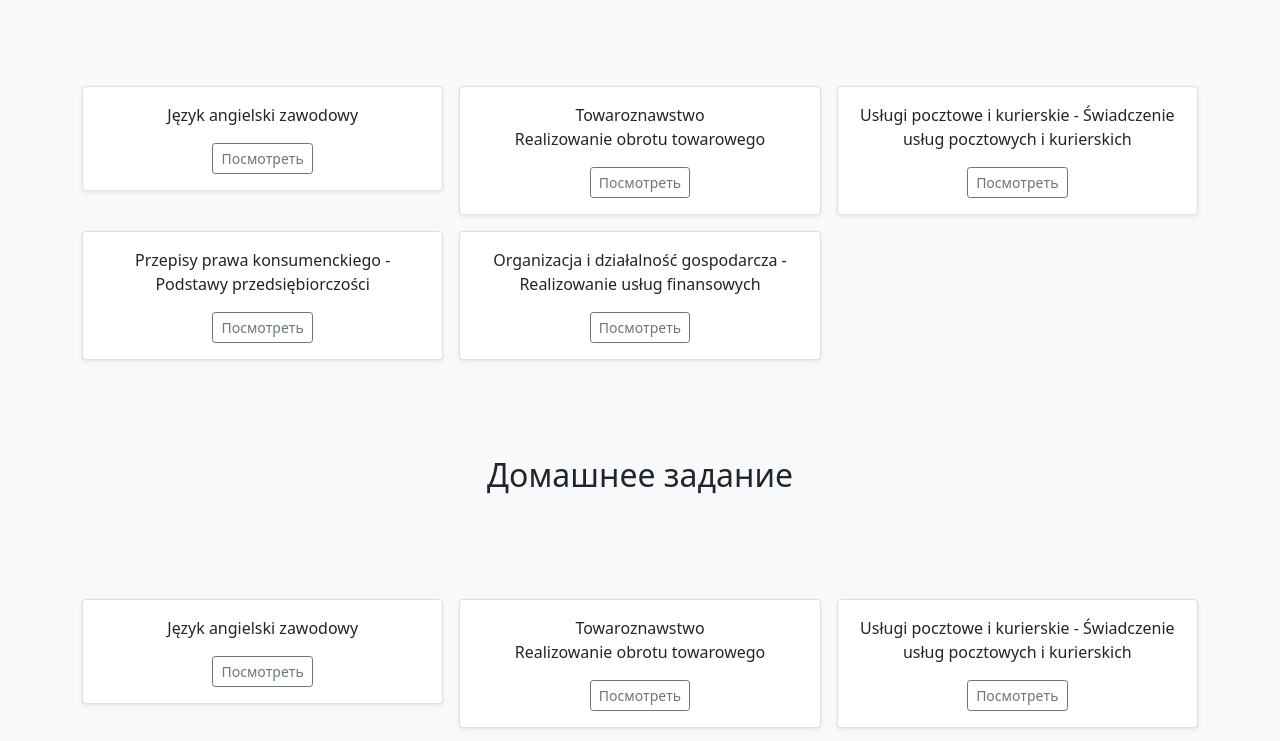
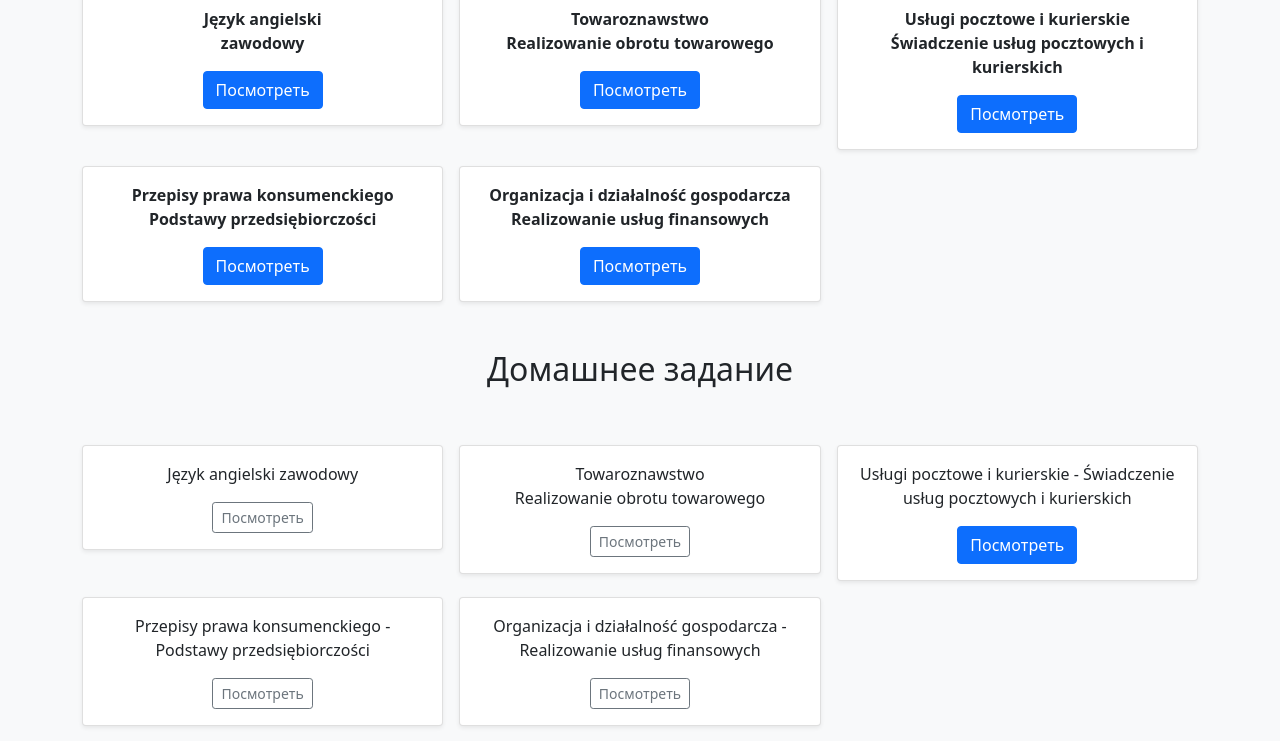
Before and after one commit to avetisd2020/avetisd2020.github.io, a plain HTML site: page index.html in a window 1280 px wide. Shown: the part 400-1141 px from the top of the page. Drawn offline with nearby package versions, Linux system fonts and the light colour scheme.

Commit message:
add pages

```diff
--- a/index.html
+++ b/index.html
@@ -16,7 +16,83 @@
             </div>
           </section>
 
-          <h2 class="py-5 text-center container">Презентации</h2>
+          <h2 class="text-center container">Презентации</h2>
+
+          <div class="album py-5 bg-light">
+            <div class="container">
+
+              <div class="row row-cols-1 row-cols-sm-2 row-cols-md-3 g-3">
+
+                <div class="col">
+                  <div class="card shadow-sm">
+                    <div class="card-body text-center">
+                      <p class="card-text fw-bold">Język angielski <br> zawodowy</p>
+                      <div class="align-items-center">
+                        <div class="btn-group">
+                          <a class="btn btn-primary" href="pages/english.html">Посмотреть</a>
+                        </div>
+                      </div>
+                    </div>
+                  </div>
+                </div>
+
+                <div class="col">
+                    <div class="card shadow-sm">
+                      <div class="card-body text-center">
+                        <p class="card-text fw-bold">Towaroznawstwo<br>Realizowanie obrotu towarowego</p>
+                        <div class="align-items-center">
+                          <div class="btn-group">
+                            <a class="btn btn-primary" href="pages/towaroznawstwo.html">Посмотреть</a>
+                          </div>
+                        </div>
+                      </div>
+                    </div>
+                  </div>
+
+                  <div class="col">
+                    <div class="card shadow-sm">
+                      <div class="card-body text-center">
+                        <p class="card-text fw-bold">Usługi pocztowe i kurierskie<br> Świadczenie usług pocztowych i kurierskich</p>
+                        <div class="align-items-center">
+                          <div class="btn-group">
+                            <a class="btn btn-primary" href="pages/pocztowe.html">Посмотреть</a>
+                          </div>
+                        </div>
+                      </div>
+                    </div>
+                  </div>
+
+                  <div class="col">
+                    <div class="card shadow-sm">
+                      <div class="card-body text-center">
+                        <p class="card-text fw-bold">Przepisy prawa konsumenckiego<br>Podstawy przedsiębiorczości</p>
+                        <div class="align-items-center">
+                          <div class="btn-group">
+                            <a class="btn btn-primary" href="pages/przepisy.html">Посмотреть</a>
+                          </div>
+                        </div>
+                      </div>
+                    </div>
+                  </div>
+
+                  <div class="col">
+                    <div class="card shadow-sm">
+                      <div class="card-body text-center">
+                        <p class="card-text fw-bold">Organizacja i działalność gospodarcza <br> Realizowanie usług finansowych</p>
+                        <div class="align-items-center">
+                          <div class="btn-group">
+                            <a class="btn btn-primary" href="pages/organizacja.html">Посмотреть</a>
+                          </div>
+                        </div>
+                      </div>
+                    </div>
+                  </div>
+
+              </div>
+            </div>
+          </div>
+
+          <h2 class="text-center container">Домашнее задание</h2>
 
           <div class="album py-5 bg-light">
             <div class="container">
@@ -55,83 +131,7 @@
                         <p class="card-text">Usługi pocztowe i kurierskie - Świadczenie usług pocztowych i kurierskich</p>
                         <div class="align-items-center">
                           <div class="btn-group">
-                            <a class="btn btn-sm btn-outline-secondary" href="pages/english.html">Посмотреть</a>
-                          </div>
-                        </div>
-                      </div>
-                    </div>
-                  </div>
-
-                  <div class="col">
-                    <div class="card shadow-sm">
-                      <div class="card-body text-center">
-                        <p class="card-text">Przepisy prawa konsumenckiego - Podstawy przedsiębiorczości</p>
-                        <div class="align-items-center">
-                          <div class="btn-group">
-                            <a class="btn btn-sm btn-outline-secondary" href="pages/english.html">Посмотреть</a>
-                          </div>
-                        </div>
-                      </div>
-                    </div>
-                  </div>
-
-                  <div class="col">
-                    <div class="card shadow-sm">
-                      <div class="card-body text-center">
-                        <p class="card-text">Organizacja i działalność gospodarcza - Realizowanie usług finansowych</p>
-                        <div class="align-items-center">
-                          <div class="btn-group">
-                            <a class="btn btn-sm btn-outline-secondary" href="pages/english.html">Посмотреть</a>
-                          </div>
-                        </div>
-                      </div>
-                    </div>
-                  </div>
-
-              </div>
-            </div>
-          </div>
-
-          <h2 class="py-5 text-center container">Домашнее задание</h2>
-
-          <div class="album py-5 bg-light">
-            <div class="container">
-
-              <div class="row row-cols-1 row-cols-sm-2 row-cols-md-3 g-3">
-
-                <div class="col">
-                  <div class="card shadow-sm">
-                    <div class="card-body text-center">
-                      <p class="card-text">Język angielski zawodowy</p>
-                      <div class="align-items-center">
-                        <div class="btn-group">
-                          <a class="btn btn-sm btn-outline-secondary" href="pages/english.html">Посмотреть</a>
-                        </div>
-                      </div>
-                    </div>
-                  </div>
-                </div>
-
-                <div class="col">
-                    <div class="card shadow-sm">
-                      <div class="card-body text-center">
-                        <p class="card-text">Towaroznawstwo <br>Realizowanie obrotu towarowego</p>
-                        <div class="align-items-center">
-                          <div class="btn-group">
-                            <a class="btn btn-sm btn-outline-secondary" href="pages/english.html">Посмотреть</a>
-                          </div>
-                        </div>
-                      </div>
-                    </div>
-                  </div>
-
-                  <div class="col">
-                    <div class="card shadow-sm">
-                      <div class="card-body text-center">
-                        <p class="card-text">Usługi pocztowe i kurierskie - Świadczenie usług pocztowych i kurierskich</p>
-                        <div class="align-items-center">
-                          <div class="btn-group">
-                            <a class="btn btn-sm btn-outline-secondary" href="pages/english.html">Посмотреть</a>
+                            <a class="btn btn-primary" href="pages/pocztowe.html">Посмотреть</a>
                           </div>
                         </div>
                       </div>
```
Also changed, not shown: pages/english.html (+1 -0 lines), pages/organizacja.html (added), pages/pocztowe.html (added), pages/przepisy.html (added), pages/towaroznawstwo.html (added), 1 other file.
